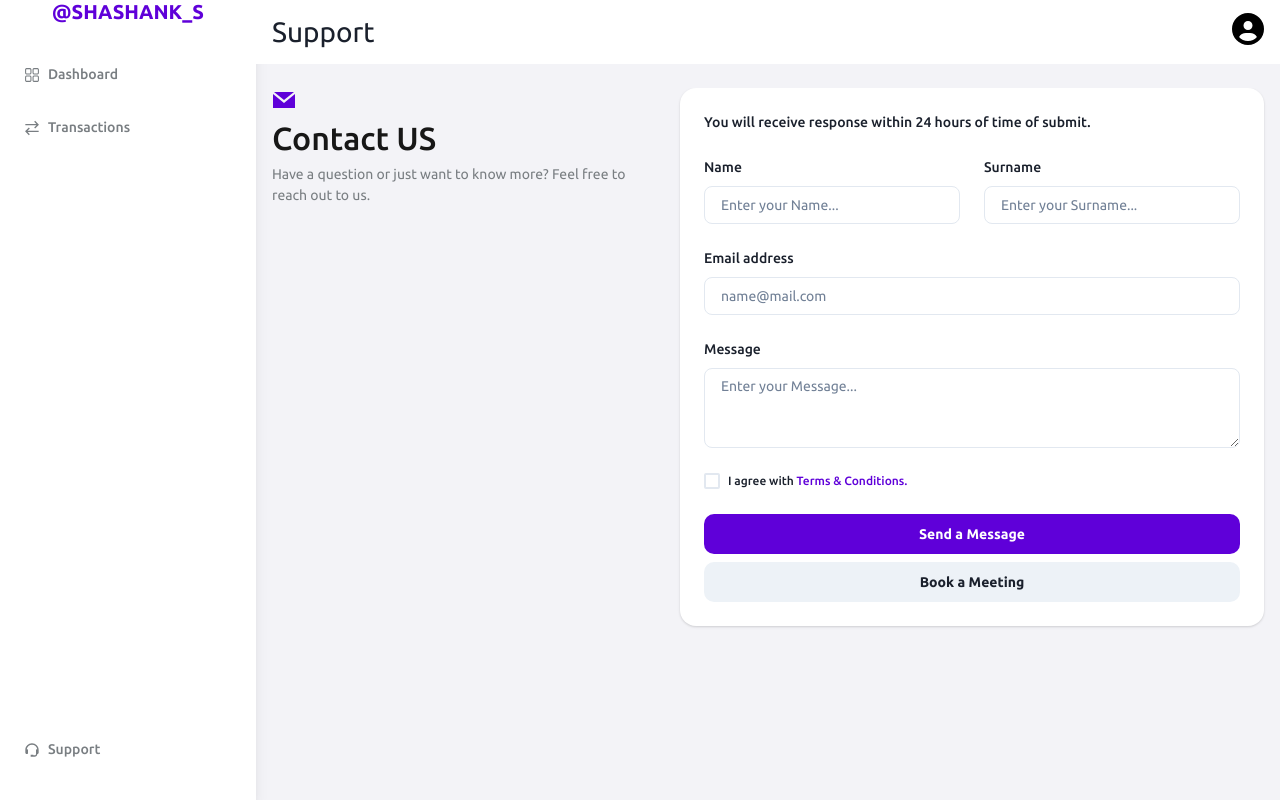
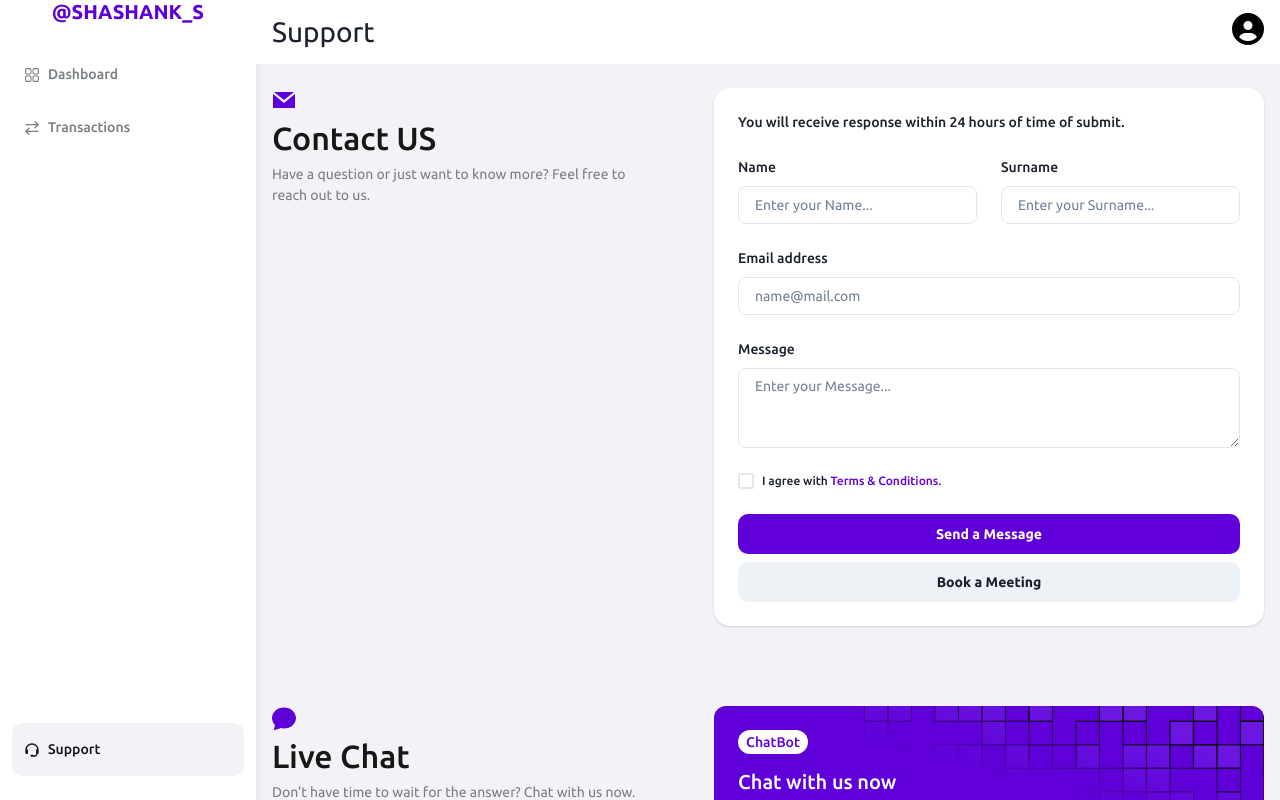
Before and after one commit to shashanks-06/Crypto_Dashboard, a React app: page /support in a window 1280 px wide. Built offline with nearby package versions, Linux system fonts and the light colour scheme; the HTML template or start-up script is replaced by a standard one.

Commit message:
fifth commit

```diff
--- a/src/components/SideNav.jsx
+++ b/src/components/SideNav.jsx
@@ -2,9 +2,15 @@ import { Box, Stack, HStack, Icon, Text, Heading } from "@chakra-ui/react";
 import { RxDashboard } from "react-icons/rx";
 import { GrTransaction } from "react-icons/gr";
 import { BiSupport } from "react-icons/bi";
-import { Link } from "react-router-dom";
+import { Link, useLocation } from "react-router-dom";
 
 const SideNav = () => {
+  const location = useLocation();
+  console.log(location);
+
+  const isActiveLink = (link) => {
+    return location.pathname === link;
+  };
   const navLinks = [
     {
       icon: RxDashboard,
@@ -40,6 +46,8 @@ const SideNav = () => {
           {navLinks.map((nav) => (
             <Link to={nav.link} key={nav.text}>
               <HStack
+                bg={isActiveLink(nav.link) ? "#F3F3F7" : "transparent"}
+                color={isActiveLink(nav.link) ? "#171717" : "#797E82"}
                 borderRadius="10px"
                 px="3"
                 py="4"
@@ -47,7 +55,6 @@ const SideNav = () => {
                   bg: "#EEEEF4",
                   color: "#171717",
                 }}
-                color="#797E82"
               >
                 <Icon as={nav.icon} />
                 <Text fontSize="14px" fontWeight="medium">
@@ -64,11 +71,12 @@ const SideNav = () => {
             borderRadius="10px"
             px="3"
             py="4"
+            bg={isActiveLink("/support") ? "#F3F3F7" : "transparent"}
+            color={isActiveLink("/support") ? "#171717" : "#797E82"}
             _hover={{
-              bg: "#EEEEF4",
+              bg: "#F3F3F7",
               color: "#171717",
             }}
-            color="#797E82"
           >
             <Icon as={BiSupport} />
             <Text fontSize="14px" fontWeight="medium">
--- a/src/pages/Support/Support.jsx
+++ b/src/pages/Support/Support.jsx
@@ -1,10 +1,37 @@
 import DashboardLayout from "../../components/DashboardLayout";
+import ContactCard from "./components/ContactCard";
 import SupportCard from "./components/SupportCard";
+import { GrMail } from "react-icons/gr";
+import { BsChatFill } from "react-icons/bs";
+import InfoCards from "../Dashboard/components/InfoCards";
+import contact from "/contact.svg";
+import { Stack } from "@chakra-ui/react";
 
 const Support = () => {
   return (
     <DashboardLayout title="Support">
-      <SupportCard />
+      <Stack spacing="5rem">
+        <SupportCard
+          leftComponent={<ContactCard />}
+          icon={GrMail}
+          title="Contact US"
+          text="Have a question or just want to know more? Feel free to reach out to
+          us."
+        />
+        <SupportCard
+          leftComponent={
+            <InfoCards
+              inverted={true}
+              imgUrl={contact}
+              text="Chat with us now"
+              tagText="ChatBot"
+            />
+          }
+          icon={BsChatFill}
+          title="Live Chat"
+          text="Don’t have time to wait for the answer? Chat with us now."
+        />
+      </Stack>
     </DashboardLayout>
   );
 };
--- a/src/pages/Support/components/ContactCard.jsx
+++ b/src/pages/Support/components/ContactCard.jsx
@@ -1,7 +1,65 @@
-
+import {
+  Input,
+  HStack,
+  Stack,
+  Button,
+  Text,
+  Card,
+  FormControl,
+  FormLabel,
+  Textarea,
+  Box,
+  Checkbox,
+} from "@chakra-ui/react";
 
 const ContactCard = () => {
-  return <div>ContactCard</div>;
+  return (
+    <Card borderRadius="1rem" p="6" flexGrow={1}>
+      <Stack spacing={6}>
+        <Text fontWeight="medium" fontSize="sm">
+          You will receive response within 24 hours of time of submit.
+        </Text>
+        <HStack
+          flexDir={{
+            base: "column",
+            md: "row",
+          }}
+          spacing={6}
+        >
+          <FormControl>
+            <FormLabel>Name</FormLabel>
+            <Input placeholder="Enter your Name..." />
+          </FormControl>
+          <FormControl>
+            <FormLabel>Surname</FormLabel>
+            <Input placeholder="Enter your Surname..." />
+          </FormControl>
+        </HStack>
+        <FormControl>
+          <FormLabel>Email address</FormLabel>
+          <Input type="email" placeholder="name@mail.com" />
+        </FormControl>
+        <FormControl>
+          <FormLabel>Message</FormLabel>
+          <Textarea placeholder="Enter your Message..." />
+        </FormControl>
+        <Checkbox>
+          <Text fontSize="xs" fontWeight="medium">
+            I agree with{" "}
+            <Box as="span" color="p.purple">
+              Terms & Conditions.
+            </Box>
+          </Text>
+        </Checkbox>
+        <Stack>
+          <Button fontSize="sm">Send a Message</Button>
+          <Button fontSize="sm" colorScheme="gray">
+            Book a Meeting
+          </Button>
+        </Stack>
+      </Stack>
+    </Card>
+  );
 };
 
 export default ContactCard;
--- a/src/pages/Support/components/SupportCard.jsx
+++ b/src/pages/Support/components/SupportCard.jsx
@@ -1,89 +1,32 @@
-import {
-  Flex,
-  Input,
-  HStack,
-  Stack,
-  Button,
-  Text,
-  Icon,
-  Card,
-  FormControl,
-  FormLabel,
-  Textarea,
-  Box,
-  Checkbox,
-} from "@chakra-ui/react";
-import { GrMail } from "react-icons/gr";
+import { Flex, Stack, Text, Icon, Box } from "@chakra-ui/react";
 
-const SupportCard = () => {
+const SupportCard = ({ leftComponent, icon, title, text }) => {
   return (
     <Flex
       gap={6}
+      justify="space-between"
       flexDir={{
         base: "column",
         xl: "row",
       }}
     >
       <Stack maxW="24rem">
-        <Icon as={GrMail} color="p.purple" boxSize={6} />
+        <Icon as={icon} color="p.purple" boxSize={6} />
         <Text
           as="h1"
           textStyle="h1"
           fontWeight="medium
         "
         >
-          Contact US
+          {title}
         </Text>
         <Text fontSize="sm" color="black.60">
-          Have a question or just want to know more? Feel free to reach out to
-          us.
+          {text}
         </Text>
       </Stack>
-      <Card borderRadius="1rem" p="6" flexGrow={1}>
-        <Stack spacing={6}>
-          <Text fontWeight="medium" fontSize="sm">
-            You will receive response within 24 hours of time of submit.
-          </Text>
-          <HStack
-            flexDir={{
-              base: "column",
-              md: "row",
-            }}
-            spacing={6}
-          >
-            <FormControl>
-              <FormLabel>Name</FormLabel>
-              <Input placeholder="Enter your Name..." />
-            </FormControl>
-            <FormControl>
-              <FormLabel>Surname</FormLabel>
-              <Input placeholder="Enter your Surname..." />
-            </FormControl>
-          </HStack>
-          <FormControl>
-            <FormLabel>Email address</FormLabel>
-            <Input type="email" placeholder="name@mail.com" />
-          </FormControl>
-          <FormControl>
-            <FormLabel>Message</FormLabel>
-            <Textarea placeholder="Enter your Message..." />
-          </FormControl>
-          <Checkbox>
-            <Text fontSize="xs" fontWeight="medium">
-              I agree with{" "}
-              <Box as="span" color="p.purple">
-                Terms & Conditions.
-              </Box>
-            </Text>
-          </Checkbox>
-          <Stack>
-            <Button fontSize="sm">Send a Message</Button>
-            <Button fontSize="sm" colorScheme="gray">
-              Book a Meeting
-            </Button>
-          </Stack>
-        </Stack>
-      </Card>
+      <Box maxW="34.375rem" w="full">
+        {leftComponent}
+      </Box>
     </Flex>
   );
 };
```
Also changed, not shown: public/dot_bg.svg (deleted).
